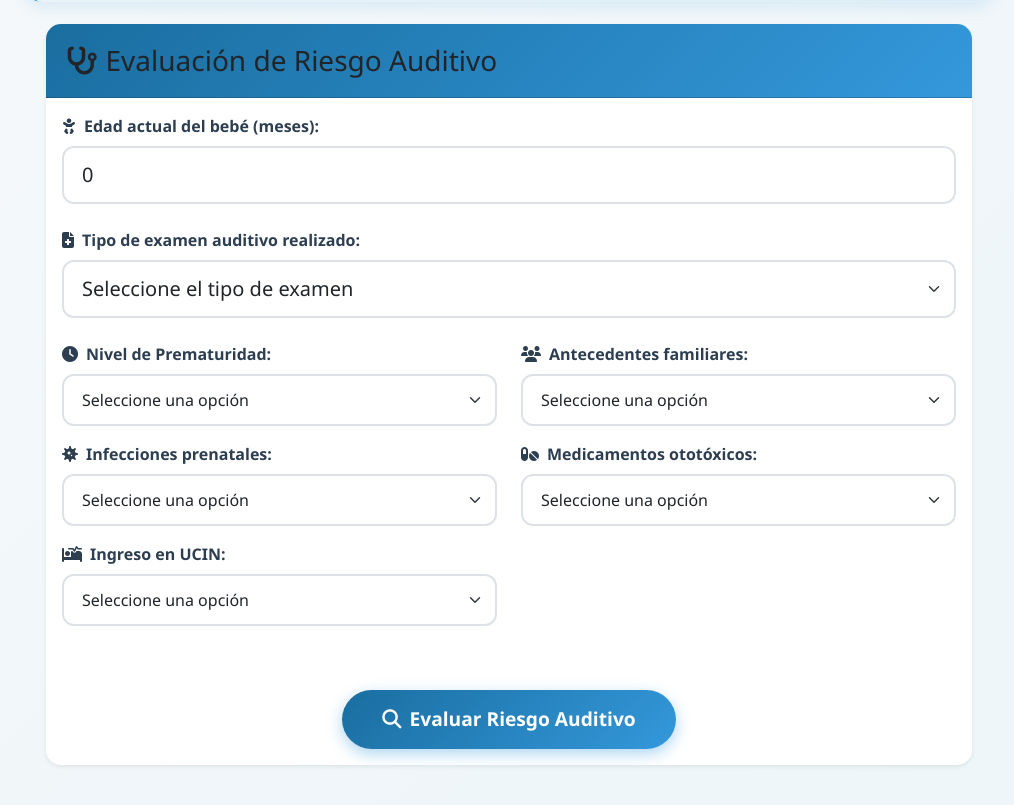
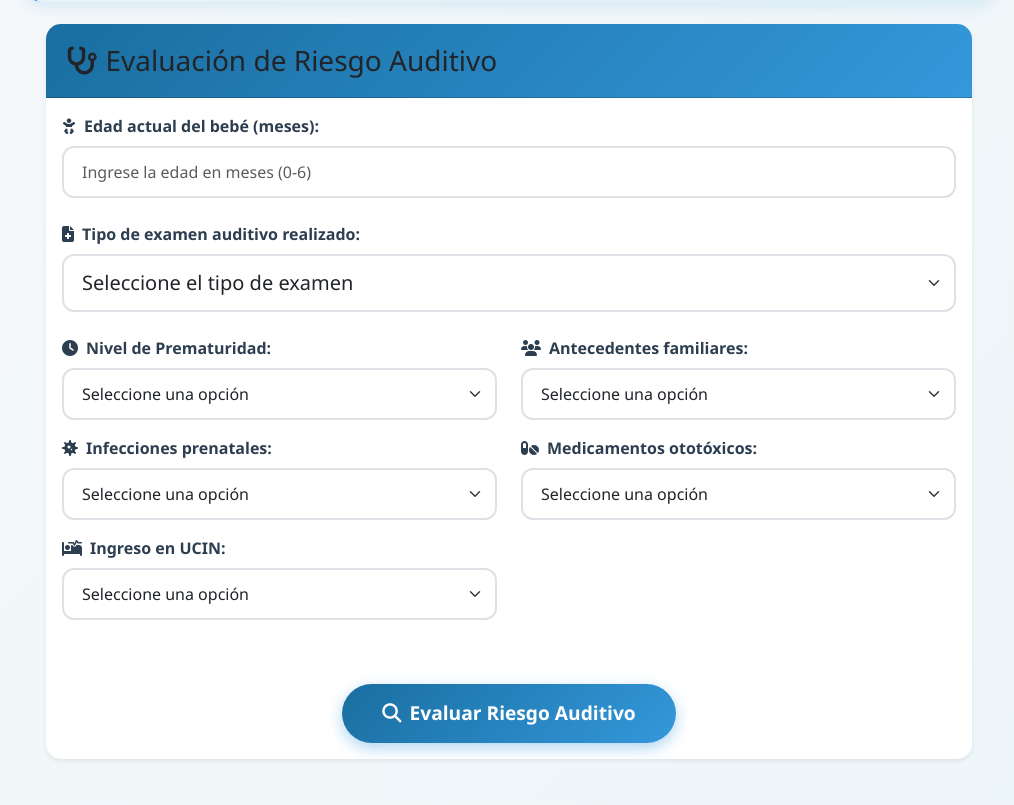
Before and after one commit to crrr54874-bot/deteccion-hipoacusia, a Flask app: page / in a window 1280 px wide. Shown: the part 848-1653 px from the top of the page, without its empty margins (131-1145 px from the left). Run offline with Flask 3, Linux system fonts and the light colour scheme.

Commit message:
Update index.html

```diff
--- a/templates/index.html
+++ b/templates/index.html
@@ -54,7 +54,7 @@
                     <div class="card-body">
                         <div class="mb-4">
                             <label for="edadBebe" class="form-label"><i class="fas fa-baby me-2"></i>Edad actual del bebé (meses):</label>
-                            <input type="number" class="form-control form-control-lg" id="edadBebe" min="0" max="24" value="0">
+                            <input type="number" id="edadBebe" min="0" max="6" class="form-control" placeholder="Ingrese la edad en meses (0-6)" required>
                         </div>
 
                         <div class="mb-4">
```
